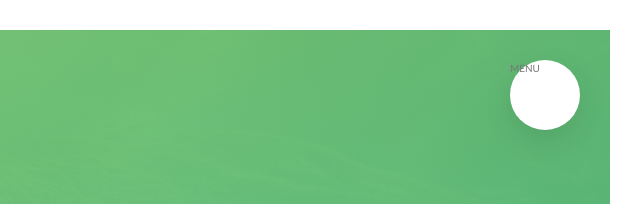
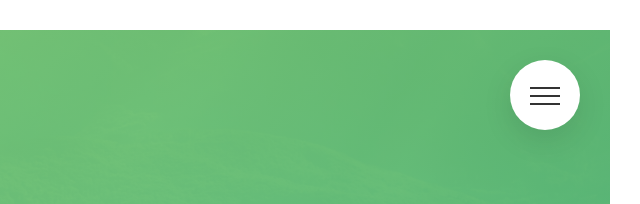
Before and after one commit to alamnr/natoure-project, a website: page index.html in a window 1280 px wide. Shown: the top 204 px of the page, 640-1280 px from the left. Drawn offline with Linux system fonts and the light colour scheme.

Commit message:
Building the Navigation - Part 3

```diff
--- a/index.html
+++ b/index.html
@@ -17,7 +17,9 @@
 <body>
   <div class="navigation">
     <input type="checkbox" class="navigation__checkbox" id="navi-toggle">
-    <label for="navi-toggle" class="navigation__button">MENU</label>
+    <label for="navi-toggle" class="navigation__button">
+      <span class="navigation__icon">&nbsp;</span>
+    </label>
     <div class="navigation__background">&nbsp;</div>
     <nav class="navigation__nav">
       <ul class="navigation__list">
--- a/sass/layout/_navigation.scss
+++ b/sass/layout/_navigation.scss
@@ -12,6 +12,8 @@
     border-radius: 50%;
     z-index: 2000;
     box-shadow: 0 1rem 3rem rgba($color-black, 0.1);
+    text-align: center;
+    cursor: pointer;
   }
   &__background {
     height: 6rem;
@@ -79,6 +81,8 @@
       transform: translateX(1rem);
     }
   }
+
+  // Functionality
   &__checkbox:checked ~ &__background {
     transform: scale(80);
   }
@@ -86,4 +90,47 @@
     opacity: 1;
     width: 100%;
   }
+  // Icon
+  &__icon {
+    position: relative;
+    margin-top: 3.5rem;
+    &,
+    &::before,
+    &::after {
+      width: 3rem;
+      height: 2px;
+      background-color: $color-grey-dark-3;
+      display: inline-block;
+    }
+    &::before,
+    &::after {
+      content: "";
+      position: absolute;
+      left: 0;
+      transition: all 0.2s;
+    }
+    &::before {
+      top: -0.8rem;
+    }
+    &::after {
+      top: 0.8rem;
+    }
+  }
+  &__button:hover &__icon::before {
+    top: -1rem;
+  }
+  &__button:hover &__icon::after {
+    top: 1rem;
+  }
+  &__checkbox:checked + &__button &__icon {
+    background-color: transparent;
+  }
+  &__checkbox:checked + &__button &__icon::before {
+    top: 0;
+    transform: rotate(135deg);
+  }
+  &__checkbox:checked + &__button &__icon::after {
+    top: 0;
+    transform: rotate(-135deg);
+  }
 }
```
Also changed, not shown: css/style.css.
